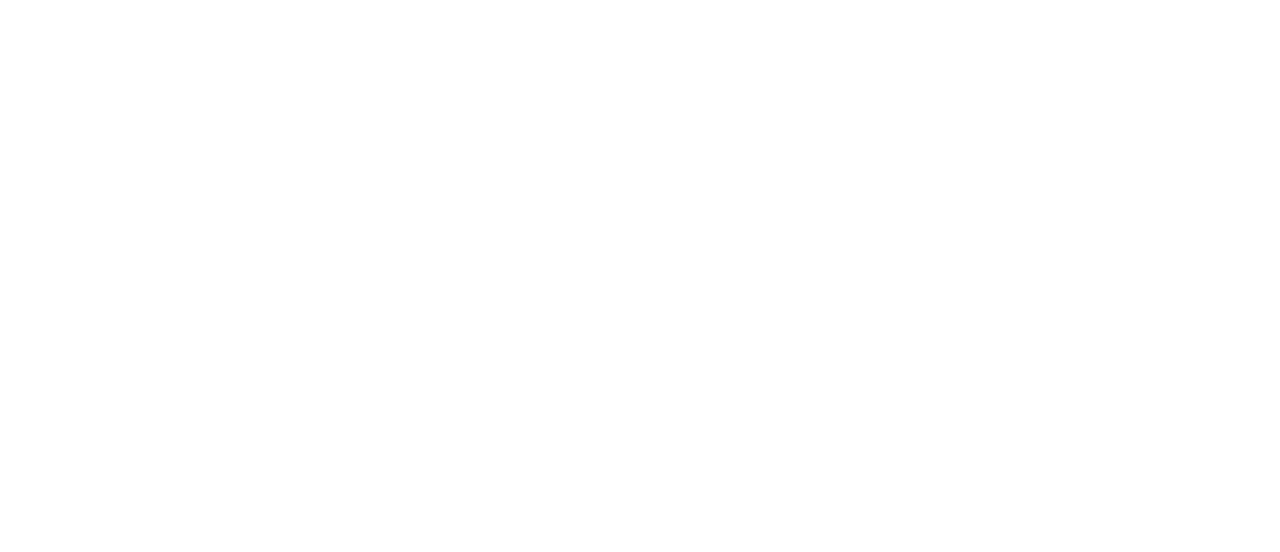
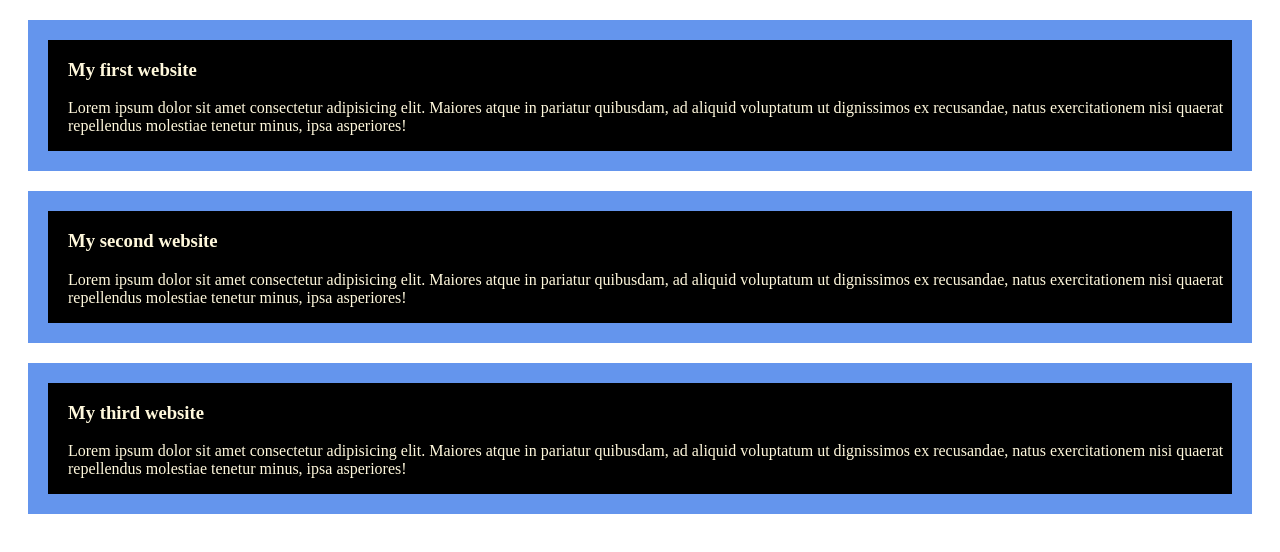
Before and after one commit to afsara-afrose/my-simple-website, a plain HTML site: page index.html in a window 1280 px wide. Drawn offline with Linux system fonts and the light colour scheme.

Commit message:
added my first blog

```diff
--- a/index.html
+++ b/index.html
@@ -3,11 +3,25 @@
 <head>
     <meta charset="UTF-8">
     <meta name="viewport" content="width=device-width, initial-scale=1.0">
-    <title>My simple website
-
-    </title>
+    <title>My simple website </title>
+    <link rel="stylesheet" href="style/blogs.css">
 </head>
 <body>
+   <div>
+    <h3>My first website</h3>
+    <p>Lorem ipsum dolor sit amet consectetur adipisicing elit. Maiores atque in pariatur quibusdam, ad aliquid voluptatum ut dignissimos ex recusandae, natus exercitationem nisi quaerat repellendus molestiae tenetur minus, ipsa asperiores!</p>
+
+   </div>
+   <div>
+    <h3>My second website</h3>
+    <p>Lorem ipsum dolor sit amet consectetur adipisicing elit. Maiores atque in pariatur quibusdam, ad aliquid voluptatum ut dignissimos ex recusandae, natus exercitationem nisi quaerat repellendus molestiae tenetur minus, ipsa asperiores!</p>
+
+   </div>
+   <div>
+    <h3>My third website</h3>
+    <p>Lorem ipsum dolor sit amet consectetur adipisicing elit. Maiores atque in pariatur quibusdam, ad aliquid voluptatum ut dignissimos ex recusandae, natus exercitationem nisi quaerat repellendus molestiae tenetur minus, ipsa asperiores!</p>
+
+   </div>
 
 </body>
 </html>
--- /dev/null
+++ b/style/blogs.css
@@ -0,0 +1,7 @@
+div{
+    color:cornsilk;
+    background-color: black;
+    margin: 20px;
+    border: 20px solid cornflowerblue;
+    padding-left: 20px;
+}
```
